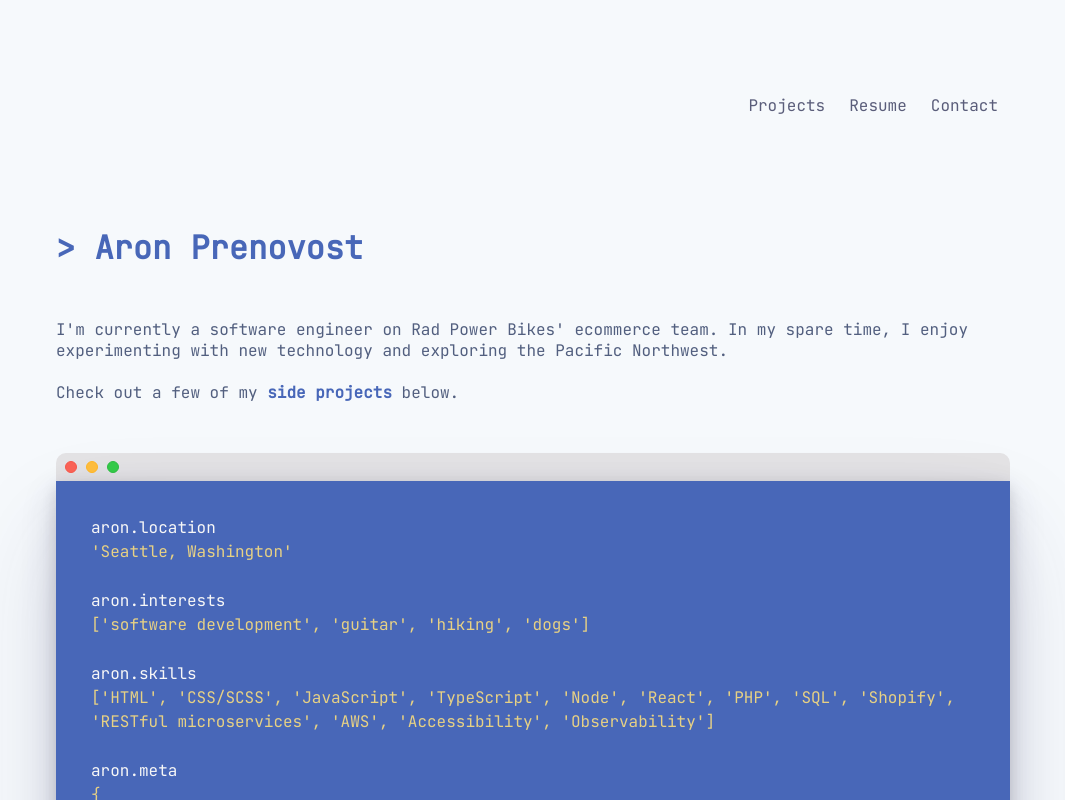
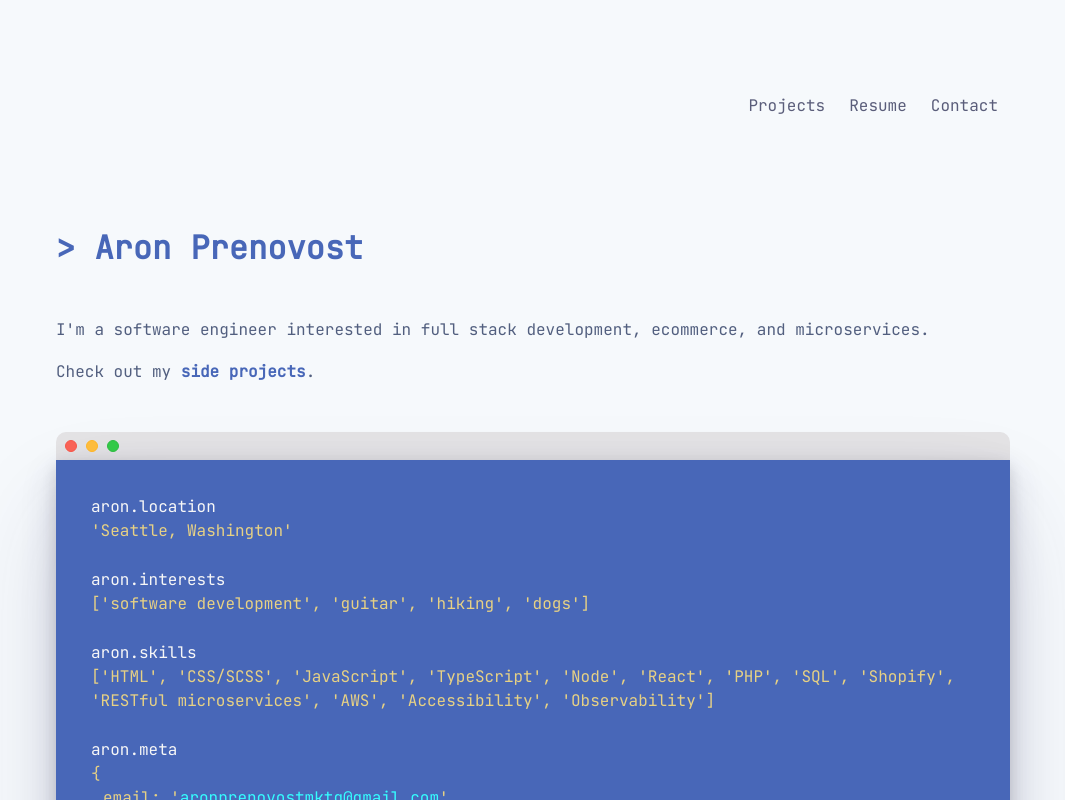
Before and after one commit to AroniasPrenovost/site, a React (Create React App) app: page / in a window 1280 px wide. Shown: the top 800 px of the page, without its empty margins (107-1172 px from the left). Built offline with nearby package versions, Linux system fonts and the light colour scheme; no server answers.

Commit message:
updating description

```diff
--- a/src/Components/About.tsx
+++ b/src/Components/About.tsx
@@ -2,7 +2,7 @@ import React from 'react';
 const About = () => {
   return (
     <div className='info-container'>
-      <p>I'm currently a software engineer on Rad Power Bikes' ecommerce team. In my spare time, I enjoy experimenting with new technology and exploring the Pacific Northwest. <br></br><br></br> Check out a few of my <a href='#projects' title='Side projects'>side projects</a> below.</p>
+      <p>I'm a software engineer interested in full stack development, ecommerce, and microservices.<br></br><br></br> Check out my <a href='#projects' title='Side projects'>side projects</a>.</p>
     </div>
   );
 };
```
Also changed, not shown: 1 other file (tests, documents, lock files or other folders).
